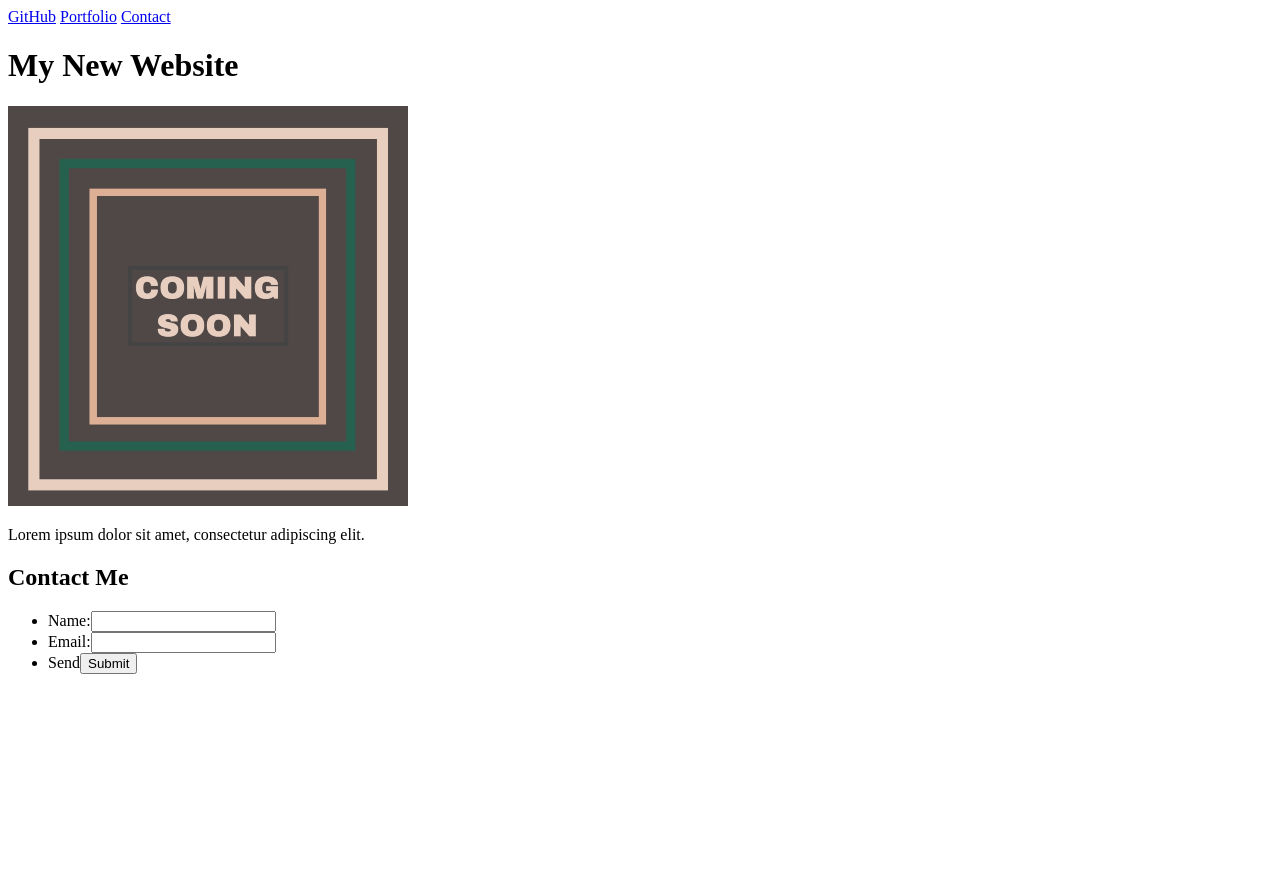
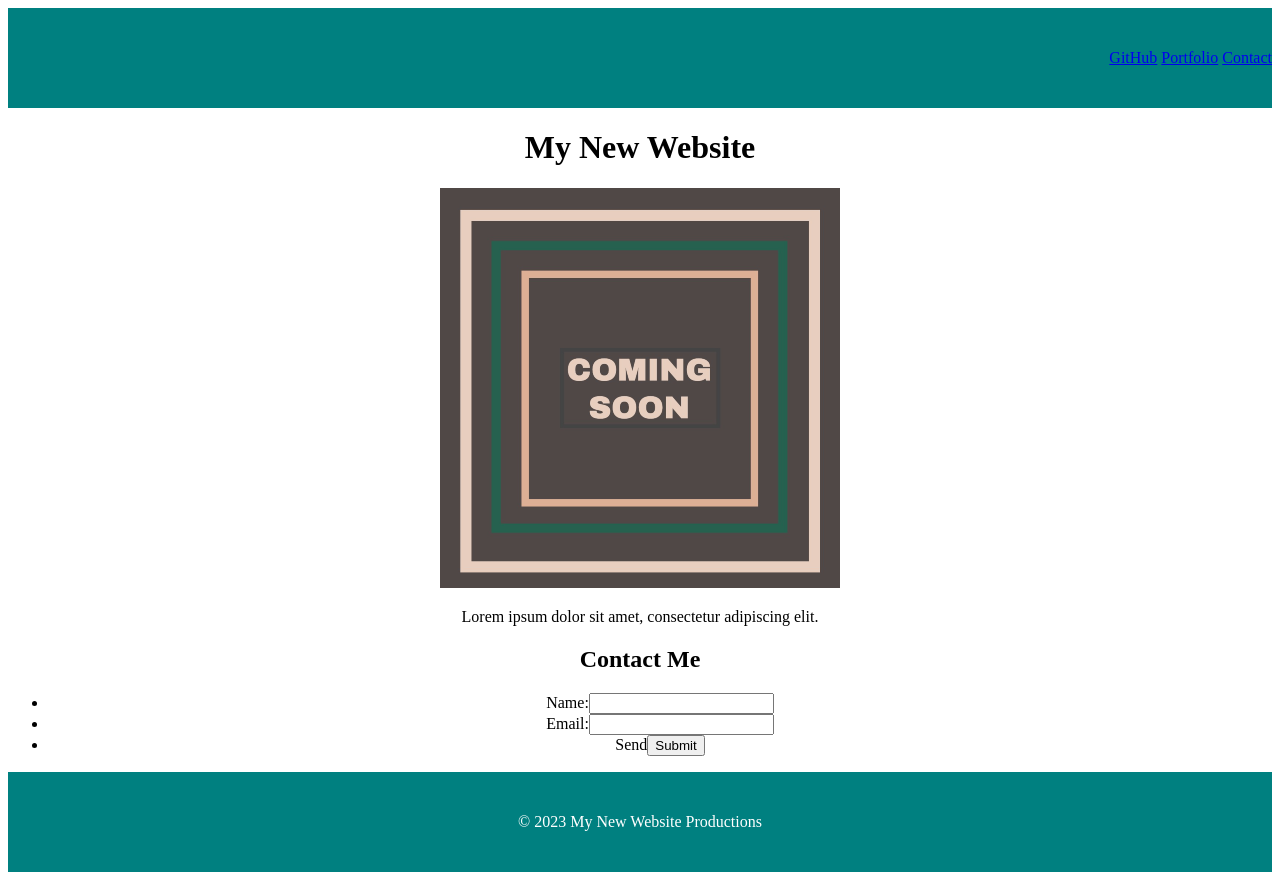
Before and after one commit to noah-boat13/Module-1-Mini-Project, a plain HTML site: page index.html in a window 1280 px wide. Before the commit the page ends 800 px from the top, so only its background shows below. Drawn offline with Linux system fonts and the light colour scheme.

Commit message:
added css file to webpage

```diff
--- a/assets/style.css
+++ b/assets/style.css
@@ -0,0 +1,19 @@
+* {
+    text-align: center;
+}
+
+figure {
+
+}
+footer {
+    background-color: teal;
+    color: white;
+    line-height: 100px;
+}
+
+.navbar {
+    text-align: right;
+    background-color: teal;
+    color: white;
+    line-height: 100px;
+}
--- a/index.html
+++ b/index.html
@@ -10,7 +10,7 @@
 
     <body>
         <header id="top">
-            <nav>
+            <nav class="navbar">
                 <a href="#github">GitHub</a>
                 <a href="#portfolio">Portfolio</a>
                 <a href="#contact">Contact</a>
@@ -19,8 +19,10 @@
         </header>
         <main>
             <section>
-                <img src="./assets/image-1.png" alt="Placeholder image for webpage" />
-                <p>Lorem ipsum dolor sit amet, consectetur adipiscing elit.</p>
+                <figure>
+                    <img src="./assets/image-1.png" alt="Placeholder image for webpage" />
+                    <p>Lorem ipsum dolor sit amet, consectetur adipiscing elit.</p>
+                </figure>
             </section>
 
             <section>
@@ -32,13 +34,8 @@
                 </ul>
             </section>
         </main>
+        <footer>
+            <p>© 2023 My New Website Productions</p>
+        </footer>
     </body>
 </html>
-
-<!--
-    <ul>
-        <li id="github">GitHub</li>
-        <li id="portfolio">Portfolio</li>
-        <li id="contact">Contact</li>
-    </ul>
--->
```
